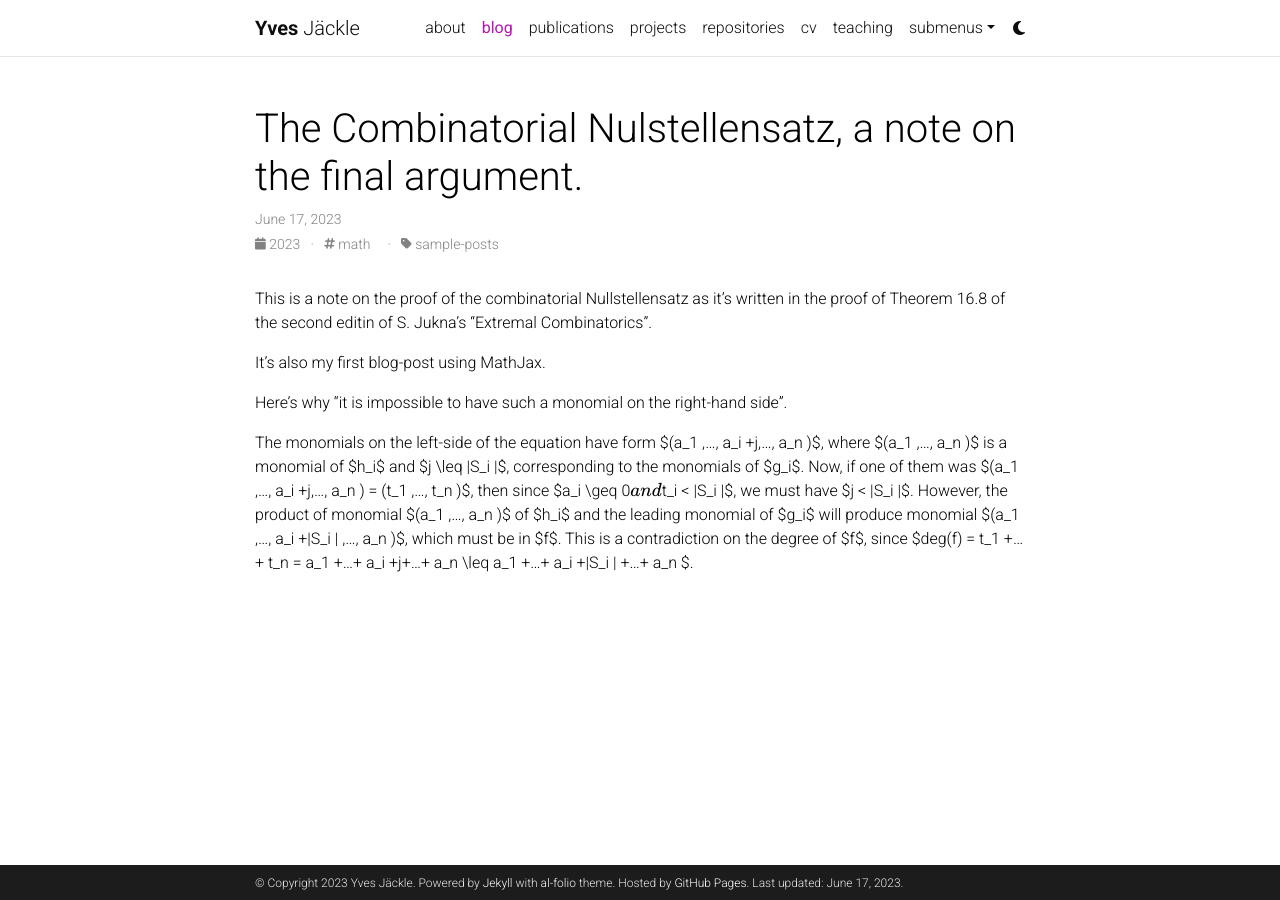
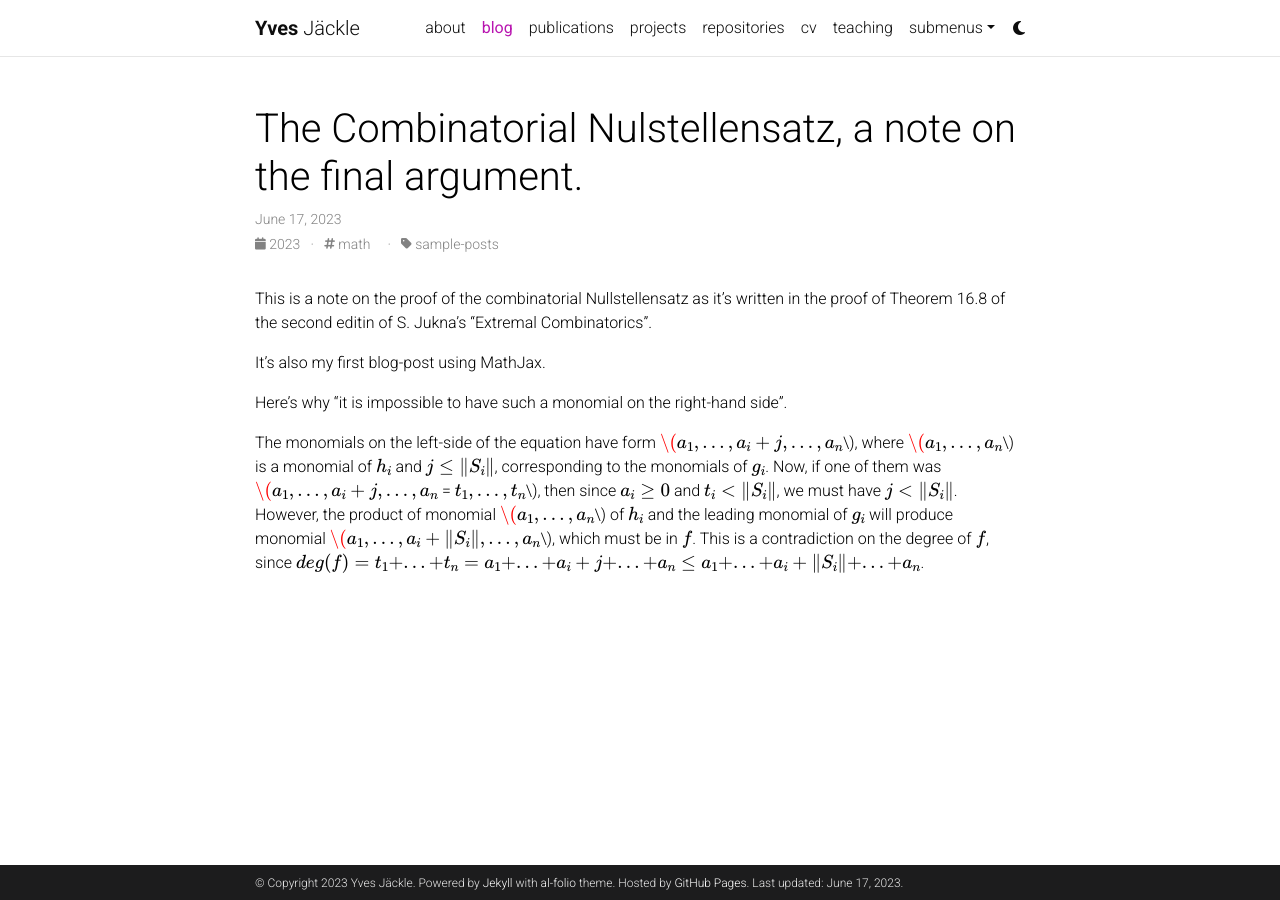
Before and after one commit to Happyves/happyves.github.io, a Jekyll site: the page built from _posts/2023-06-17-CombinatorialNullstellensatz.md, in a window 1280 px wide. Built offline with Jekyll 4.4.1, drawn with Linux system fonts in a browser that asks for light colours; comment, search, counter and statistics services are not loaded; a style sheet for code colours, icons or effects is not loaded.

```diff
--- a/_posts/2023-06-17-CombinatorialNullstellensatz.md
+++ b/_posts/2023-06-17-CombinatorialNullstellensatz.md
@@ -16,7 +16,7 @@ It's also my first blog-post using MathJax.
 Here's why "it is impossible to have such a monomial on the right-hand side".
 
 
-The monomials on the left-side of the equation have form $\(a_1 ,..., a_i +j,..., a_n \)$, where $\(a_1 ,..., a_n \)$ is a monomial of $h_i$ and $j \leq \|S_i \|$,
-corresponding to the monomials of $g_i$. Now, if one of them was $\(a_1 ,..., a_i +j,..., a_n \) = \(t_1 ,..., t_n \)$, then since $a_i \geq 0$$ and $$t_i < \|S_i \|$, we must have
-$j < \|S_i \|$. However, the product of monomial $\(a_1 ,..., a_n \)$ of $h_i$ and the leading monomial of $g_i$ will produce monomial $\(a_1 ,..., a_i +\|S_i \| ,..., a_n \)$,
-which must be in $f$. This is a contradiction on the degree of $f$, since $deg(f) = t_1 +...+ t_n = a_1 +...+ a_i +j+...+ a_n \leq a_1 +...+ a_i +\|S_i \| +...+ a_n $.
+The monomials on the left-side of the equation have form $$\(a_1 ,..., a_i +j,..., a_n \)$$, where $$\(a_1 ,..., a_n \)$$ is a monomial of $$h_i$$ and $$j \leq \|S_i \|$$,
+corresponding to the monomials of $$g_i$$. Now, if one of them was $$\(a_1 ,..., a_i +j,..., a_n \) = \(t_1 ,..., t_n \)$$, then since $$a_i \geq 0$$ and $$t_i < \|S_i \|$$, we must have
+$$j < \|S_i \|$$. However, the product of monomial $$\(a_1 ,..., a_n \)$$ of $$h_i$$ and the leading monomial of $$g_i$$ will produce monomial $$\(a_1 ,..., a_i +\|S_i \| ,..., a_n \)$$,
+which must be in $$f$$. This is a contradiction on the degree of $$f$$, since $$deg(f) = t_1 +...+ t_n = a_1 +...+ a_i +j+...+ a_n \leq a_1 +...+ a_i +\|S_i \| +...+ a_n $$.
```
